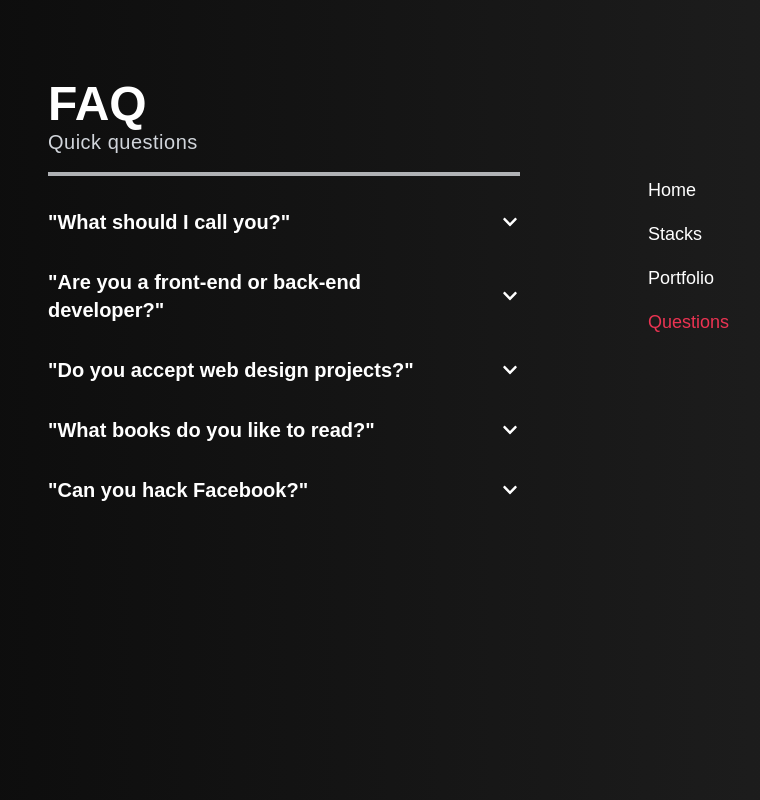
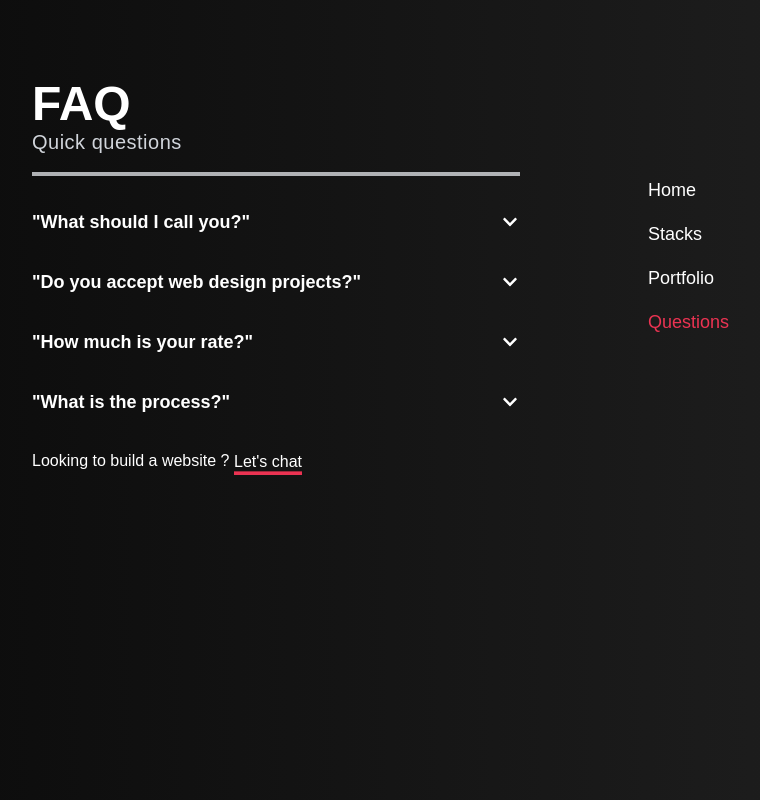
Before and after one commit to vandercoder/portfolio-website, a Vue app: page / in a window 1280 px wide. Both pictures are taken after a click on the element "Questions". Shown: the whole page, without its empty margins (120-880 px from the left). Built offline with nearby package versions, Linux system fonts and the light colour scheme.

Commit message:
change question and app padding

```diff
--- a/src/App.vue
+++ b/src/App.vue
@@ -1,7 +1,7 @@
 <template>
   <div class="bg-gradient-to-r from-black-200 to-black-100 py-4 min-h-screen">
     <section
-      class="lg:flex px-10 py-16 font-montserrat text-white leading-relaxed"
+      class="px-6 py-16 font-montserrat text-white leading-relaxed lg:flex"
     >
     <TheSideBar :currentPage="currentPage"/>
 
--- a/src/components/TheSideBar.vue
+++ b/src/components/TheSideBar.vue
@@ -1,10 +1,10 @@
 <template>
   <div>
     <div
-      class="absolute flex justify-between z-30 w-full lg:hidden top-0 right-0 p-8"
+      class="absolute flex justify-between z-30 w-full lg:hidden top-0 right-0 p-6"
     >
       <div
-        class = "pl-2"
+        class = ""
         v-bind:class="{'opacity-0' : currentPage=='PageHome'}"
         v-on:click="changePage('Home')"
       >
@@ -24,8 +24,8 @@
 
     <nav
       id="menu"
-      class="overflow-hidden whitespace-no-wrap h-screen transition-width duration-500 fixed z-10 top-0 right-0 text-lg py-32 w-0 font-montserrat shadow-xl bg-black-100 bg-opacity-90 lg:w-1/2 lg:bg-transparent lg:shadow-none lg:block lg:pl-24 lg:flex-grow lg:pt-40"
-      v-bind:class="{ 'w-3/5': $store.state.activeSidebar }"
+      class="overflow-hidden whitespace-no-wrap h-screen transition-width duration-500 fixed z-10 top-0 right-0 text-lg py-32 w-0 font-montserrat shadow-xl bg-black-300 text-center lg:text-left lg:w-1/2 lg:bg-transparent lg:shadow-none lg:block lg:pl-24 lg:flex-grow lg:pt-40"
+      v-bind:class="{ 'w-full': $store.state.activeSidebar }"
     >
       <div
         class="block mt-4 px-8 font-light transition-all duration-500 hover:opacity-75 transform hover:-translate-y-1 cursor-pointer"
--- a/src/pages/PageHome.vue
+++ b/src/pages/PageHome.vue
@@ -7,24 +7,30 @@
       My name is <span class="whitespace-no-wrap">Andika William.</span>
     </h2>
     <p class="text-base sm:text-xl text-gray-300 font-light tracking-wide mt-6 sm:mt-8">
-      I'm a Web Developer from Jakarta with experience in writing
-      <span class="font-semibold"> Python </span> / <span class="font-semibold">Javascript</span>
-      and using <span class="font-semibold">Vue.js</span>.
+      I'm a Web Developer from Jakarta, Indonesia. If you're looking to build
+      a website,
+      <a
+        target="_blank" rel="noopener noreferrer"
+        href="mailto:andikawilliam@outlook.com"
+        class="hvr-bounce-to-top mr-1"
+      >
+        let's have a chat.
+      </a>
     </p>
     <p class="text-base sm:text-xl text-gray-300 font-light tracking-wide mt-6 sm:mt-8">
-      For more on the technologies that I've used, check out my
+      You can check out some of my works on my
+      <span
+        class="hvr-bounce-to-top cursor-pointer pb-1"
+        v-on:click="$store.commit('changePage', 'PagePortfolio');"
+      >
+        portfolio
+      </span>.
+      For technologies that I've used, have a look at my
       <span
         class="hvr-bounce-to-top cursor-pointer pb-1"
         v-on:click="$store.commit('changePage', 'PageStacks');"
       >
         stacks
-      </span>.
-      You can also check out some of my works on my
-      <span
-        class="hvr-bounce-to-top cursor-pointer pb-1"
-        v-on:click="$store.commit('changePage', 'PagePortfolio');"
-      >
-        portfolio
       </span>.
     </p>
     <p class="text-base sm:text-xl text-gray-300 font-light tracking-wide mt-6 sm:mt-8">
@@ -37,7 +43,8 @@
         <a
           target="_blank" rel="noopener noreferrer"
           href="mailto:andikawilliam@outlook.com"
-          class="mr-1">
+          class="mr-1"
+        >
           Say hello
           <font-awesome-icon :icon="['far', 'envelope']" fixed-width>
           </font-awesome-icon>
--- a/src/pages/PageQuestions.vue
+++ b/src/pages/PageQuestions.vue
@@ -22,7 +22,7 @@
             v-on:click="toggleAnswer(question)"
           >
             <h2
-              class="w-11/12 text-lg text-left sm:text-xl font-semibold"
+              class="w-11/12 text-base text-left sm:text-lg font-semibold"
               v-html="question.ask"
             >
             </h2>
@@ -35,7 +35,7 @@
           </div>
           <transition name="slide-fade">
             <p
-              class="slide-fade-answer text-lg sm:text-xl text-gray-300 font-light tracking-wide py-2"
+              class="slide-fade-answer text-base sm:text-lg text-gray-300 font-light tracking-wide py-2"
               v-html="question.answer"
               v-bind:key="question.id"
               v-show="question.showAnswer"
@@ -44,6 +44,17 @@
           </transition>
         </div>
       </transition-group>
+    </div>
+
+    <div class="pt-4">
+      Looking to build a website ?
+      <a
+        target="_blank" rel="noopener noreferrer"
+        href="mailto:andikawilliam@outlook.com"
+        class="hvr-bounce-to-top mr-1"
+      >
+        Let's chat
+      </a>
     </div>
   </div>
 </template>
@@ -62,19 +73,12 @@ export default {
         {
           id: 1,
           ask: `"What should I call you?"`,
-          answer:`People usually call me <span class="italic">'Dika'</span>.
-          Though it usually doesn't sound good in English.
-          So <span class="italic">'Andy'</span> works as well.`,
+          answer:`Usually it's <span class="italic">'Dika'</span>.
+          But <span class="italic">'Andy'</span> works as well`,
           showAnswer: false
         },
         {
           id: 2,
-          ask: `"Are you a front-end or back-end developer?"`,
-          answer: `Currently, I'm more focused on the front end side of things.`,
-          showAnswer: false
-        },
-        {
-          id: 3,
           ask: `"Do you accept web design projects?"`,
           answer: `Sure!
           <a
@@ -82,23 +86,31 @@ export default {
             href="mailto:andikawilliam@outlook.com"
             class="hvr-bounce-to-top mr-1"
           >
-            let's have a chat
+            Let's have a chat
           </a> if you're looking to build one`,
           showAnswer: false,
         },
         {
-          id: 4,
-          ask: `"What books do you like to read?"`,
-          answer: `Check out my
-              <a href="https://www.goodreads.com/andiwilliam"
-              class="hvr-bounce-to-top">goodreads</a>,
-              maybe we have some common book interests.`,
+          id: 3,
+          ask: `"How much is your rate?"`,
+          answer: `Every project is unique. It really depends on the requirements
+          you're looking for. <a
+            target="_blank" rel="noopener noreferrer"
+            href="mailto:andikawilliam@outlook.com"
+            class="hvr-bounce-to-top mr-1"
+          >
+            Let's have a discussion
+          </a> and I'll give the rough estimate
+          `,
           showAnswer: false,
         },
         {
-          id: 5,
-          ask: `"Can you hack Facebook?"`,
-          answer: `No..`,
+          id: 4,
+          ask: `"What is the process?"`,
+          answer: `It depends on the project, but generally we start with a
+          discussion followed by design & prototype. Which after approval, we
+          then move on to development
+          `,
           showAnswer: false
         },
       ]
--- a/tailwind.config.js
+++ b/tailwind.config.js
@@ -11,6 +11,7 @@ module.exports = {
   theme: {
     extend: {
       colors: {
+        'black-300': '#1d1d1d',
         'black-200': '#0B0B0B',
         'black-100': '#242424',
         'red-pink': '#EB3352'
```
